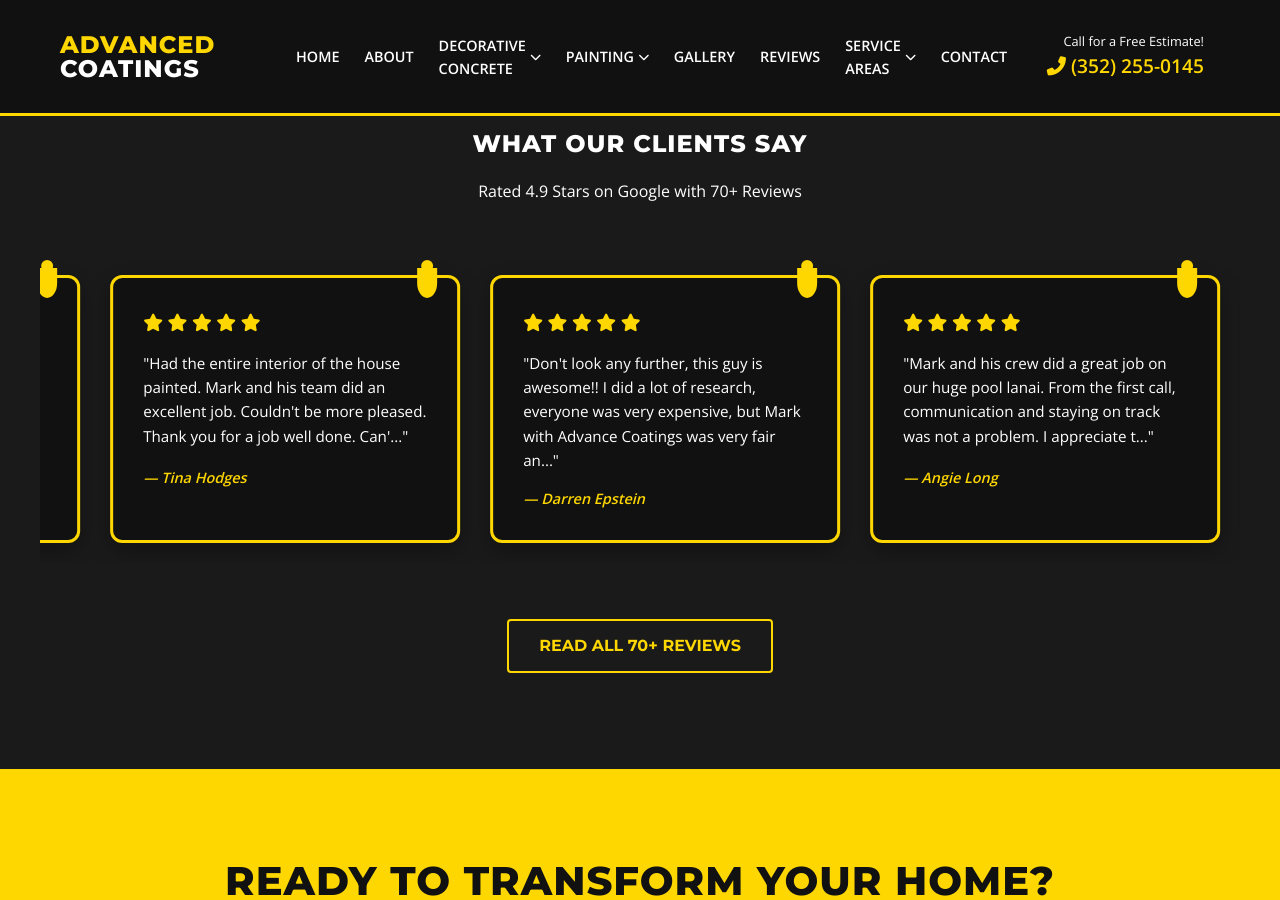
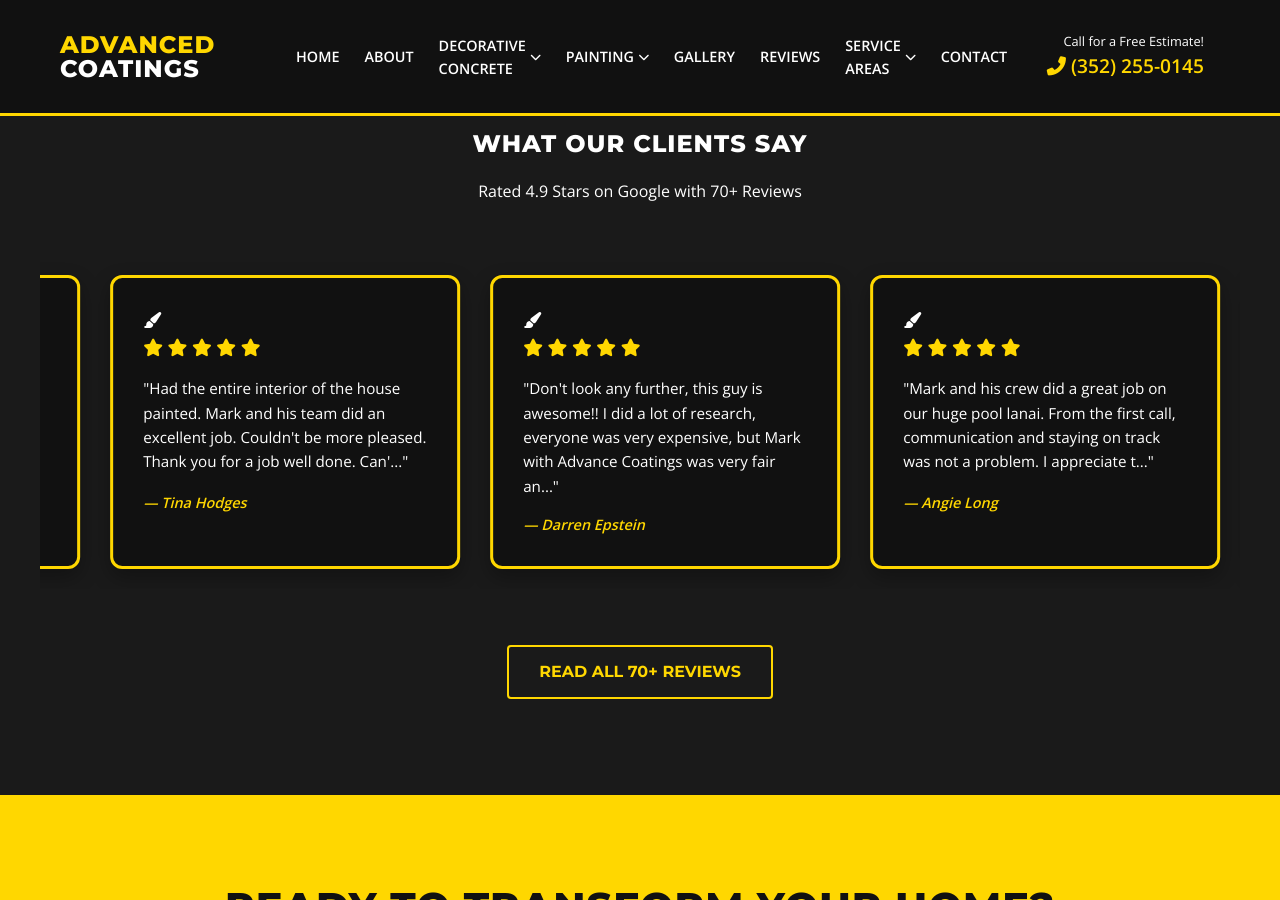
Before and after one commit to JamesBrownR/Advance-Coatings, a Jekyll site: the page built from index.html, in a window 1280 px wide and 900 px high, scrolled down 4477 px. Built offline with Jekyll 4.4.1, drawn with Linux system fonts in a browser that asks for light colours.

Commit message:
Update index.html

```diff
--- a/index.html
+++ b/index.html
@@ -372,7 +372,10 @@
                 {% for review in site.data.reviews %}
                 {% if review.stars == 5 %}
                 <div class="review-card-scroll">
-                    <div class="paint-brush-accent"></div>
+                 <!--      <div class="paint-brush-accent"></div> -->
+                    <div class="paint-brush-icon">
+    <i class="fas fa-paint-brush"></i>
+</div>
                     <div class="stars">
                         {% for i in (1..5) %}
                         <i class="fas fa-star"></i>
@@ -388,7 +391,10 @@
                 {% for review in site.data.reviews %}
                 {% if review.stars == 5 %}
                 <div class="review-card-scroll">
-                    <div class="paint-brush-accent"></div>
+                   <!--    <div class="paint-brush-accent"></div> -->
+                    <div class="paint-brush-icon">
+    <i class="fas fa-paint-brush"></i>
+</div>
                     <div class="stars">
                         {% for i in (1..5) %}
                         <i class="fas fa-star"></i>
```
